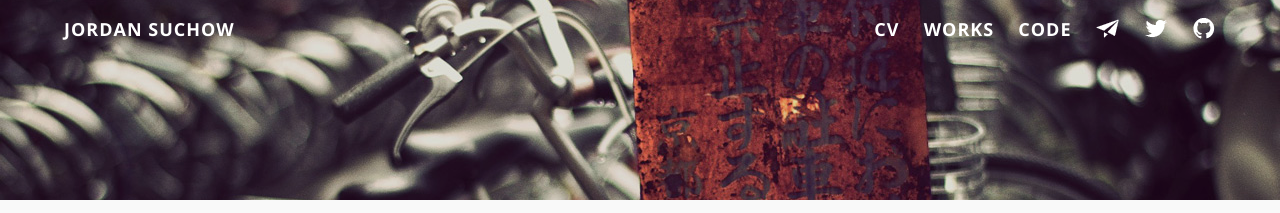
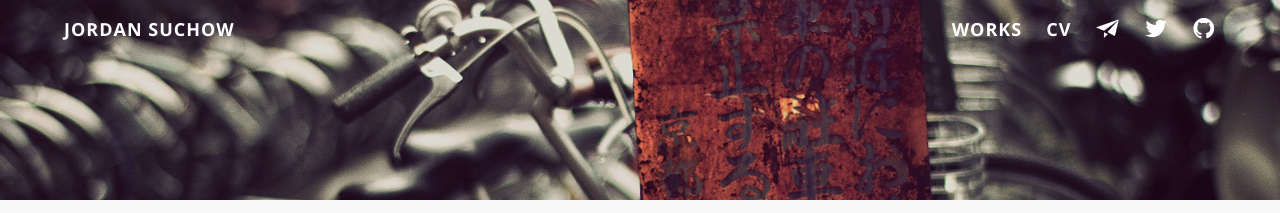
Before and after one commit to suchow/suchow.io, a Jekyll site: the page built from index.md, in a window 1280 px wide. Shown: the top 213 px of the page. Built offline with Jekyll 4.4.1, drawn with Linux system fonts in a browser that asks for light colours; comment, search, counter and statistics services are not loaded.

Commit message:
Adjust config links to match new code icon

```diff
--- a/_config.yml
+++ b/_config.yml
@@ -17,13 +17,10 @@ owner:
 # Links to include in top navigation
 # For external links add external: true
 links:
+  - title: Works
+    url: /works/
   - title: CV
     url: /assets/docs/suchow2014cv.pdf
-  - title: Works
-    url: /works/
-  - title: Code
-    url: http://github.com/suchow/
-    external: true
 
 tools:
   standards:      "HTML, Jekyll, SCSS"
```
